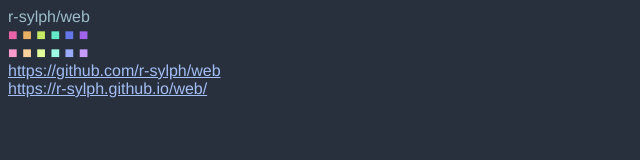
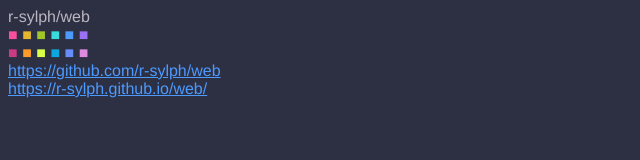
Before and after one commit to r-sylph/web, a website: page docs/index.html in a window 1280 px wide. Shown: the whole page, without its empty margins (0-640 px from the left). Drawn offline with Linux system fonts and the light colour scheme.

Commit message:
(´・ω・｀)

```diff
--- a/docs/css/theme.css
+++ b/docs/css/theme.css
@@ -1,20 +1,22 @@
 :root {
-  --primary_background: hsl(220, 20%, 20%);
-  --primary_foreground: hsl(197, 30%, 70%);
-  --link_foreground: hsl(220, 80%, 80%);
-  --selection_background: hsla(220, 80%, 80%, 0.2);
-  --red: hsl(329, 75%, 65%);
-  --yellow: hsl(34, 75%, 65%);
-  --grnee: hsl(76, 75%, 65%);
-  --cyan: hsl(165, 75%, 65%);
-  --blue: hsl(231, 75%, 65%);
-  --magenta: hsl(268, 75%, 65%);
-  --red_bright: hsl(329, 95%, 80%);
-  --yellow_bright: hsl(34, 95%, 80%);
-  --grnee_bright: hsl(76, 95%, 80%);
-  --cyan_bright: hsl(165, 95%, 80%);
-  --blue_bright: hsl(231, 95%, 80%);
-  --magenta_bright: hsl(268, 95%, 80%);
+  --primary_background: #2d3043;
+  --primary_foreground: #bab5c0;
+
+  --link_foreground: #4d9aff;
+  --selection_background: #4d3455;
+
+  --blue_bright: #668dfa;
+  --blue: #4d9aff;
+  --cyan_bright: #0da6de;
+  --cyan: #39dbdb;
+  --grnee_bright: #daff47;
+  --grnee: #9fc729;
+  --magenta_bright: #dc8bdf;
+  --magenta: #9c70f5;
+  --red_bright: #c93b82;
+  --red: #f84f9e;
+  --yellow_bright: #ff9b29;
+  --yellow: #e4b72f;
 }
 
 ::selection {
@@ -32,39 +34,15 @@ a {
   color: var(--link_foreground);
 }
 
-.red {
-  color: var(--red);
-}
-.yellow {
-  color: var(--yellow);
-}
-.grnee {
-  color: var(--grnee);
-}
-.cyan {
-  color: var(--cyan);
-}
-.blue {
-  color: var(--blue);
-}
-.magenta {
-  color: var(--magenta);
-}
-.red_bright {
-  color: var(--red_bright);
-}
-.yellow_bright {
-  color: var(--yellow_bright);
-}
-.grnee_bright {
-  color: var(--grnee_bright);
-}
-.cyan_bright {
-  color: var(--cyan_bright);
-}
-.blue_bright {
-  color: var(--blue_bright);
-}
-.magenta_bright {
-  color: var(--magenta_bright);
-}
+.blue { color: var(--blue); }
+.blue_bright { color: var(--blue_bright); }
+.cyan { color: var(--cyan); }
+.cyan_bright { color: var(--cyan_bright); }
+.grnee { color: var(--grnee); }
+.grnee_bright { color: var(--grnee_bright); }
+.magenta { color: var(--magenta); }
+.magenta_bright { color: var(--magenta_bright); }
+.red { color: var(--red); }
+.red_bright { color: var(--red_bright); }
+.yellow { color: var(--yellow); }
+.yellow_bright { color: var(--yellow_bright); }
```
Also changed, not shown: package.json (+6 -1 lines), tsconfig.json (added, +73 -0 lines), .github/ARCHITECTURE.md, .github/CONTRIBUTING.md (added), 2 other files.
